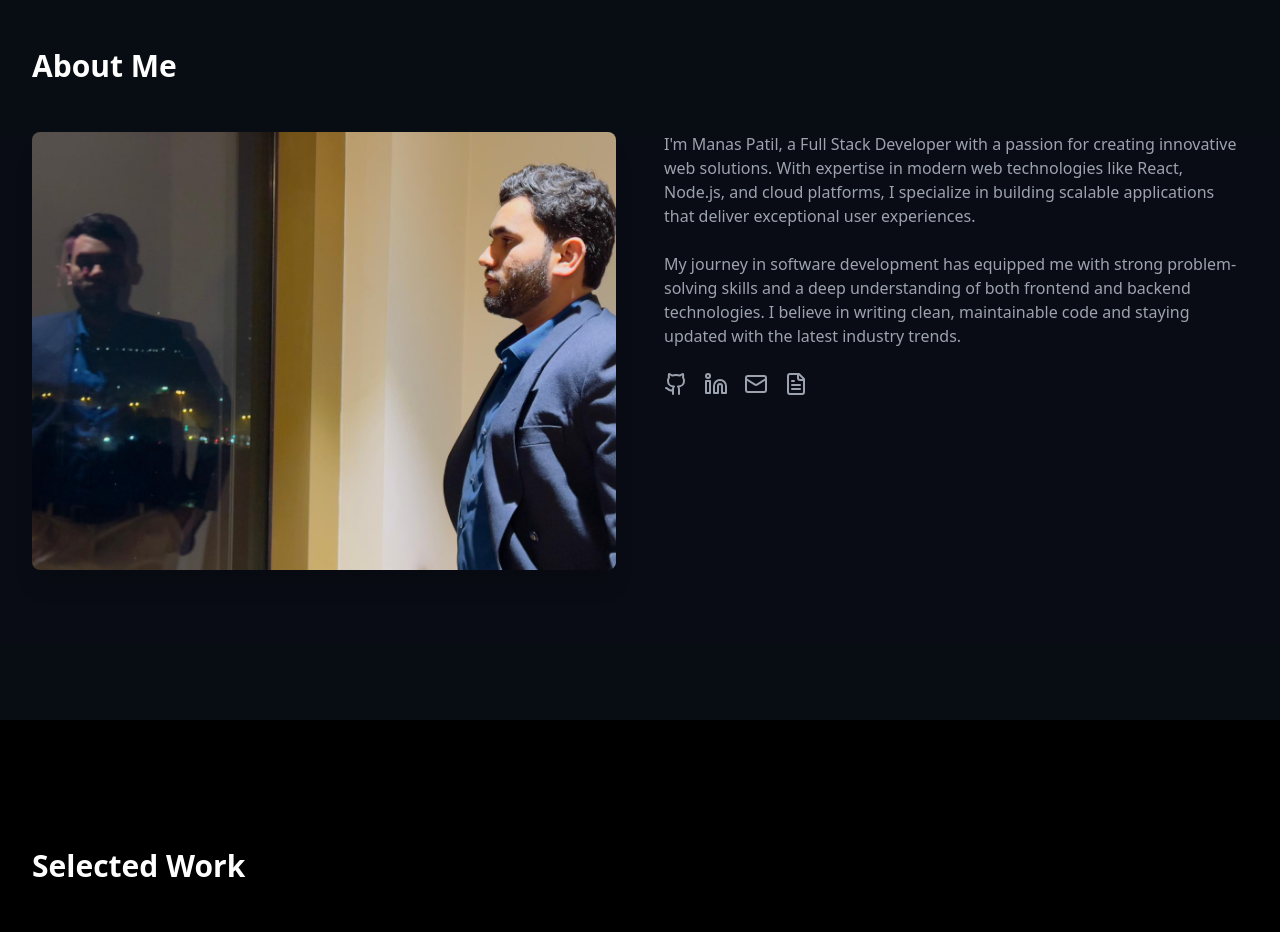
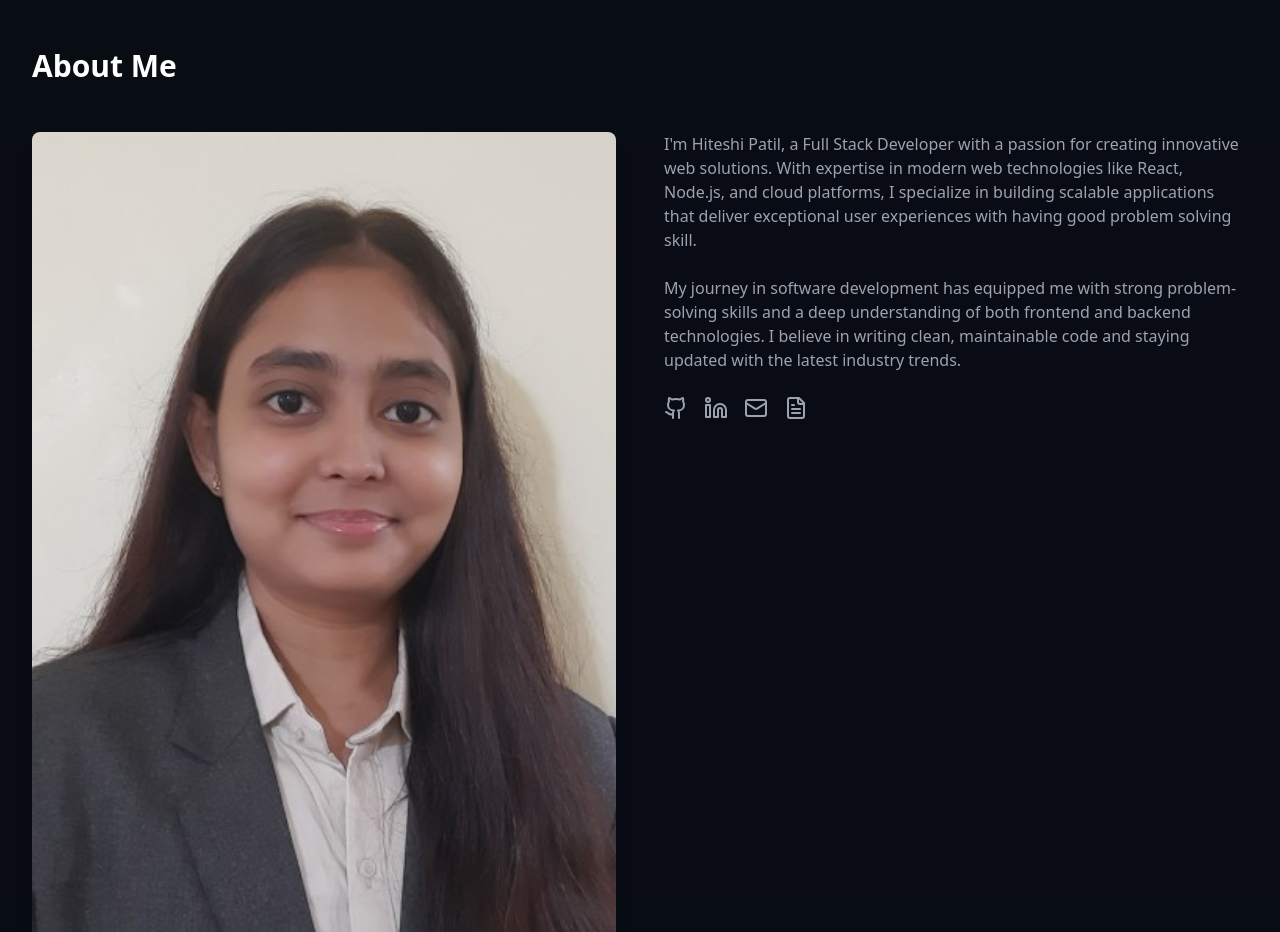
Before and after one commit to HiteshiPatil10/portfolio, a React (Vite) app: page / in a window 1280 px wide. Shown: the part 880-1812 px from the top of the page. Built offline with nearby package versions, Linux system fonts and the light colour scheme.

Commit message:
about me

```diff
--- a/src/components/Preloader.tsx
+++ b/src/components/Preloader.tsx
@@ -35,7 +35,7 @@ const Preloader = () => {
           animate={{ scale: 1 }}
           transition={{ duration: 0.5 }}
         >
-          Manas Patil
+          Hiteshi Patil
         </motion.div>
         <div className="preloader-text">{currentQuote}</div>
       </div>
--- a/src/sections/About.tsx
+++ b/src/sections/About.tsx
@@ -40,7 +40,7 @@ const About = () => {
         >
           <img
             src={myImage}
-            alt="Manas Patil - Full Stack Developer professional portrait"
+            alt="Hiteshi Patil - Full Stack Developer professional portrait"
             className="rounded-lg shadow-xl hover:shadow-2xl transition-shadow duration-300"
             loading="lazy"
             width="600"
@@ -56,9 +56,9 @@ const About = () => {
             viewport={{ once: true }}
             transition={{ delay: 0.2 }}
           >
-            I'm Manas Patil, a Full Stack Developer with a passion for creating innovative web solutions.
+            I'm Hiteshi Patil, a Full Stack Developer with a passion for creating innovative web solutions.
             With expertise in modern web technologies like React, Node.js, and cloud platforms, I specialize
-            in building scalable applications that deliver exceptional user experiences.
+            in building scalable applications that deliver exceptional user experiences with having good problem solving skill.
           </motion.p>
 
           <motion.p
@@ -83,36 +83,36 @@ const About = () => {
             aria-label="Social media links"
           >
             <a
-              href="https://github.com/manaspatil7"
+              href="https://github.com/HiteshiPatil10"
               target="_blank"
               rel="noopener noreferrer"
               className="text-gray-400 hover:text-red-600 transition-colors transform hover:scale-110"
-              aria-label="Visit Manas Patil's GitHub profile"
+              aria-label="Visit Hiteshi Patil's GitHub profile"
             >
               <Github size={24} aria-hidden="true" />
             </a>
             <a
-              href="https://www.linkedin.com/in/manas-patil-59521a262/"
+              href="https://www.linkedin.com/in/hiteshi-patil-118a5325b?utm_source=share&utm_campaign=share_via&utm_content=profile&utm_medium=android_app"
               target="_blank"
               rel="noopener noreferrer"
               className="text-gray-400 hover:text-red-600 transition-colors transform hover:scale-110"
-              aria-label="Visit Manas Patil's LinkedIn profile"
+              aria-label="Visit Hiteshi Patil's LinkedIn profile"
             >
               <Linkedin size={24} aria-hidden="true" />
             </a>
             <a
-              href="mailto:patilmanas63@gmail.com"
+              href="mailto:hiteshi10092004@gmail.com"
               className="text-gray-400 hover:text-red-600 transition-colors transform hover:scale-110"
-              aria-label="Send email to Manas Patil"
+              aria-label="Send email to Hiteshi Patil"
             >
               <Mail size={24} aria-hidden="true" />
             </a>
             <a
-              href="https://drive.google.com/file/d/1jNlRPYh2yVkkvCRAF7kWxHUHdyxHT5UT/view?usp=sharing"
+              href="https://drive.google.com/file/d/1zby1jVTDk_-h-ZI5X5oPPuuyVPNOPVP6/view"
               target="_blank"
               rel="noopener noreferrer"
               className="text-gray-400 hover:text-red-600 transition-colors transform hover:scale-110"
-              aria-label="Download Manas Patil's resume PDF"
+              aria-label="Download Hiteshi Patil's resume PDF"
             >
               <FileText size={24} aria-hidden="true" />
             </a>
```
Also changed, not shown: src/assests/manu.jpg.
